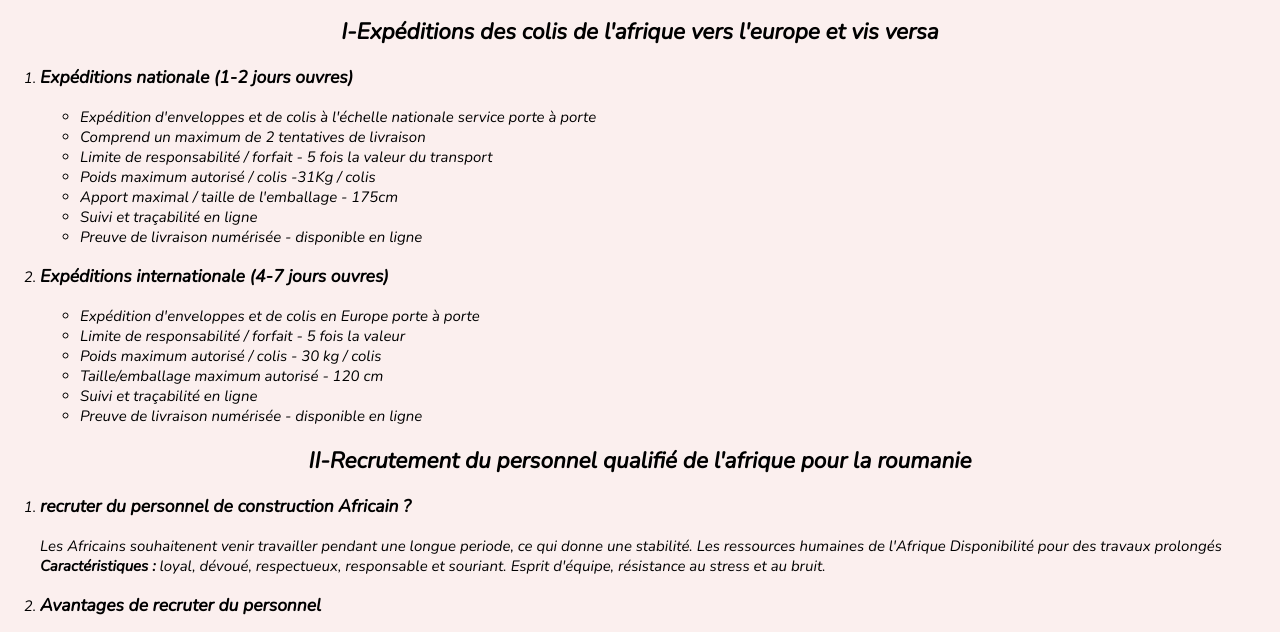
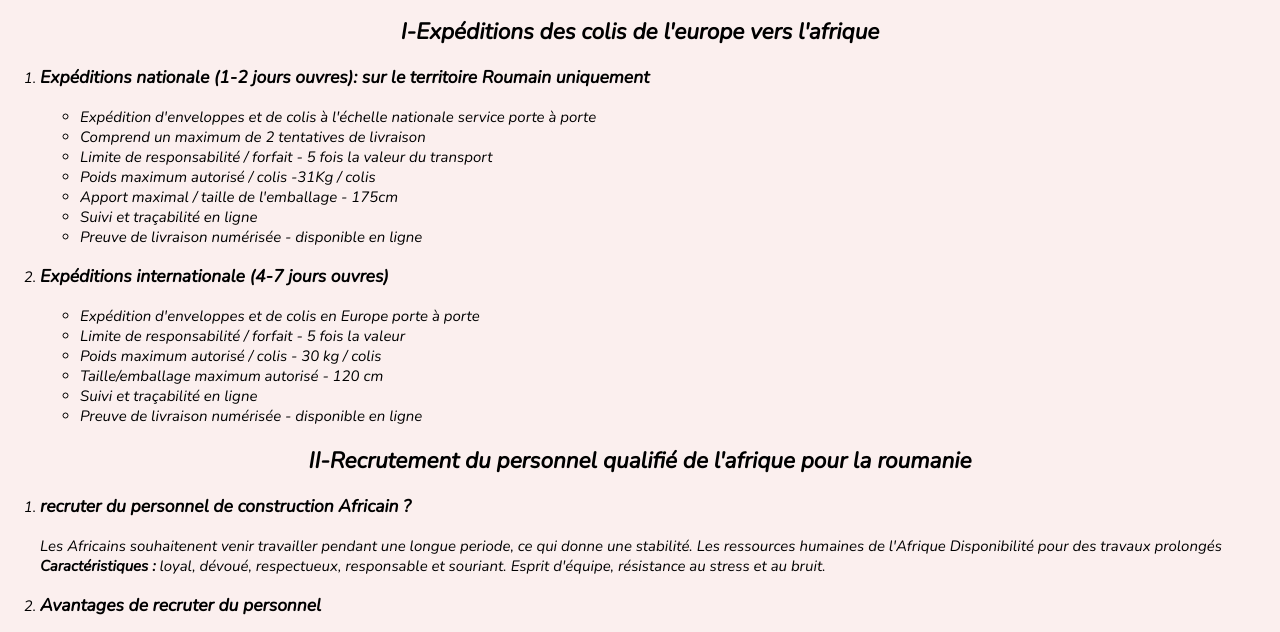
Before and after one commit to christianbankoue/AFROTRANS-MULTISERVICES, a plain HTML site: page services.html in a window 1280 px wide. Shown: the part 150-782 px from the top of the page. Drawn offline with nearby package versions, Linux system fonts and the light colour scheme.

Commit message:
Add files via upload

```diff
--- a/css/style.css
+++ b/css/style.css
@@ -13,6 +13,7 @@ body {
 .container {
     font-family: 'Nunito', sans-serif;
     font-size: 10px;
+    min-width: 300px;
 }
 
 header.header {
--- a/services.html
+++ b/services.html
@@ -27,10 +27,10 @@
         </header>
 
         <div class="expedition service">
-            <h2>I-Expéditions des colis de l'afrique vers l'europe et vis versa</h2>
+            <h2>I-Expéditions des colis de l'europe vers l'afrique</h2>
             <ol>
                 <li>
-                    <h3>Expéditions nationale (1-2 jours ouvres)</h3>
+                    <h3>Expéditions nationale (1-2 jours ouvres): sur le territoire Roumain uniquement</h3>
                     <ul>
                         <li>Expédition d'enveloppes et de colis à l'échelle nationale service porte à porte</li>
                         <li>Comprend un maximum de 2 tentatives de livraison</li>
```
